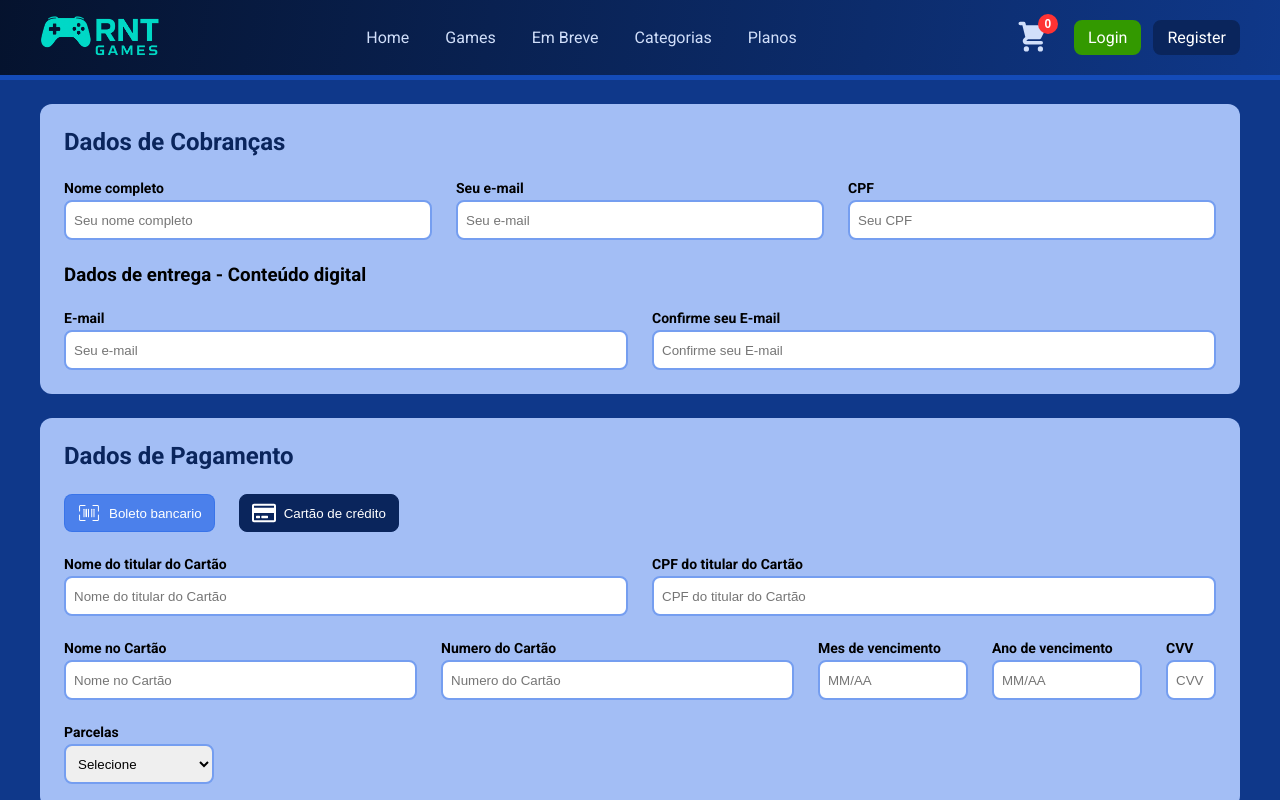
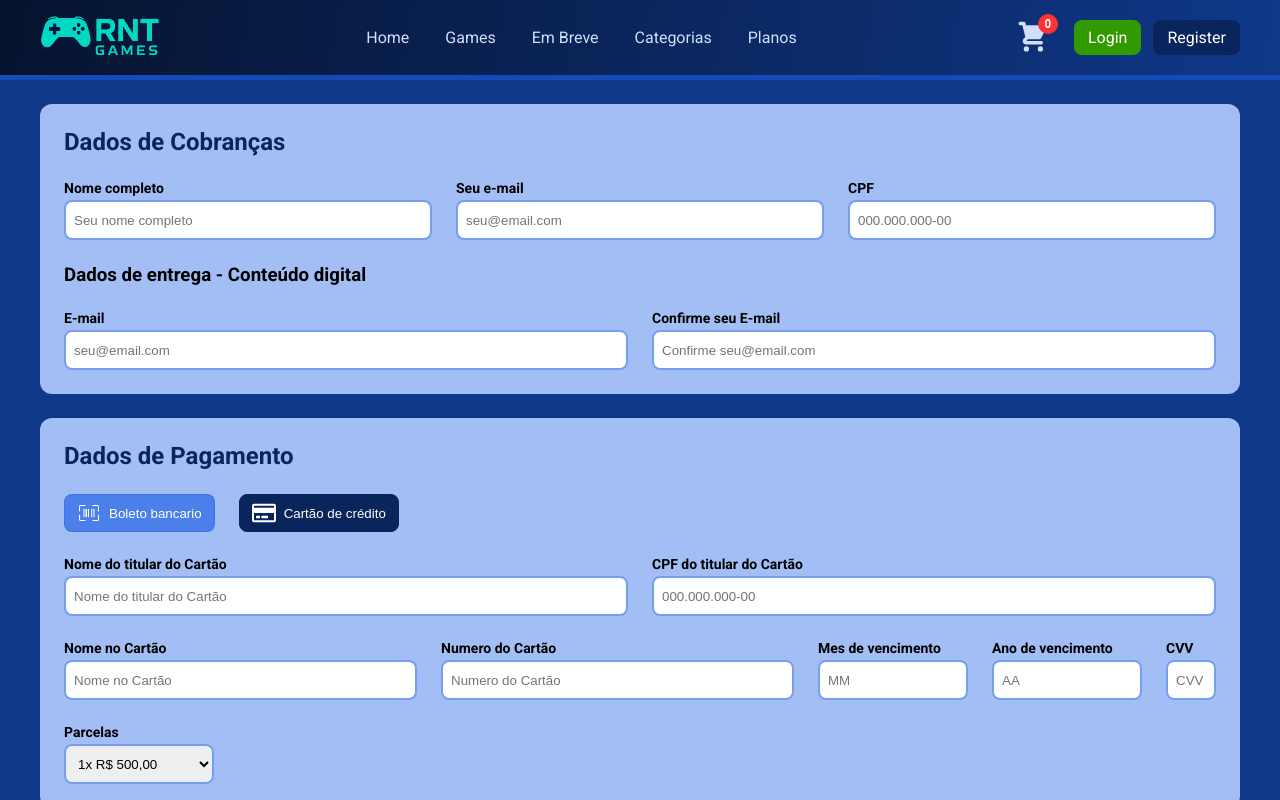
Before and after one commit to RNT13/rnt-games, a Next.js app: page /checkout in a window 1280 px wide. Both pictures are taken after a click on the button "Cartão de crédito". Shown: the top 800 px of the page. Built offline with nearby package versions, Linux system fonts and the light colour scheme.

Commit message:
Update: - mudanças no formulario de checkout - instalação e implementação do  formik + yop

```diff
--- a/src/app/(public)/checkout/checkoutStyles.ts
+++ b/src/app/(public)/checkout/checkoutStyles.ts
@@ -57,7 +57,7 @@ export const InputGroup = styled.div<StylesProps>`
   flex: auto;
   max-width: ${props => props.$maxWidth || 'auto'};
 
-  span {
+  small {
     color: ${theme.colors.baseRed.base};
     background-color: ${theme.colors.baseRed.light02};
     border-radius: 8px;
--- a/src/app/(public)/checkout/page.tsx
+++ b/src/app/(public)/checkout/page.tsx
@@ -3,155 +3,119 @@
 import { Button } from "@/components/ui/Button/Button";
 import { FormCard } from "@/components/ui/FormCard/FormCard";
 import { formatToBRL } from "@/utils/converterUtils";
-import { zodResolver } from '@hookform/resolvers/zod';
-import { FieldErrors, useForm } from 'react-hook-form';
+import { useFormik } from 'formik';
+import { useState } from "react";
 import { CiBarcode } from "react-icons/ci";
 import { FaRegCreditCard } from "react-icons/fa";
-import { z } from "zod";
+import * as yup from 'yup';
 import { CheckoutContainer, CheckoutContent, InputGroup, Row, TabStyledButton } from "./checkoutStyles";
 
-const checkoutSchema = z.object({
-  fullName: z.string().min(1, "Nome completo é obrigatório"),
-  email: z.string().email("Email inválido"),
-  cpf: z.string().min(11, "CPF inválido"),
-  deliveryEmail: z.string().email("Email de entrega inválido"),
-  confirmDeliveryEmail: z.string().email("Confirmação de email inválido"),
-  payWithCard: z.boolean(),
 
-  // Campos de cartão opcionais aqui
-  cardOwner: z.string().optional(),
-  cpfCardOwner: z.string().optional(),
-  cardName: z.string().optional(),
-  cardNumber: z.string().optional(),
-  expiresMonth: z.string().optional(),
-  expiresYear: z.string().optional(),
-  cardCode: z.string().optional(),
-  instalments: z.string().optional(),
-}).superRefine((data, ctx) => {
-  if (data.payWithCard) {
-    if (!data.cardName) {
-      ctx.addIssue({
-        code: z.ZodIssueCode.custom,
-        message: "Número do cartão é obrigatório",
-        path: ["cardName"],
-      });
+export default function Checkout() {
+  const form = useFormik({
+    initialValues: {
+      fullName: '',
+      email: '',
+      cpf: '',
+      deliveryEmail: '',
+      confirmDeliveryEmail: '',
+
+      payWithCard: false,
+      cardOwner: '',
+      cpfCardOwner: '',
+      cardName: '',
+      cardNumber: '',
+      expiresMonth: '',
+      expiresYear: '',
+      cardCode: '',
+      instalments: '1',
+    },
+    validationSchema: yup.object({
+      fullName: yup.string().min(5, 'Minimo de 5 caracteres').required('Campo obrigatório'),
+      email: yup.string().email('E-mail inválido').required('Campo obrigatório'),
+      cpf: yup.string().min(14, 'Minimo de 14 caracteres').max(14, 'Maximo de 14 caracteres').required('Campo obrigatório'),
+      deliveryEmail: yup.string().email('E-mail inválido').required('Campo obrigatório'),
+      confirmDeliveryEmail: yup.string().email('E-mail inválido').required('Campo obrigatório').oneOf([yup.ref('deliveryEmail')], 'E-mail não confere'),
+
+      cardOwner: yup.string().when((values, schema) => payWithCard ? schema.required('Campo obrigatório') : schema),
+      cpfCardOwner: yup.string().when((values, schema) => payWithCard ? schema.required('Campo obrigatório') : schema),
+      cardName: yup.string().when((values, schema) => payWithCard ? schema.required('Campo obrigatório') : schema),
+      cardNumber: yup.string().when((values, schema) => payWithCard ? schema.required('Campo obrigatório') : schema),
+      expiresMonth: yup.string().when((values, schema) => payWithCard ? schema.required('Campo obrigatório') : schema),
+      expiresYear: yup.string().when((values, schema) => payWithCard ? schema.required('Campo obrigatório') : schema),
+      cardCode: yup.string().when((values, schema) => payWithCard ? schema.required('Campo obrigatório') : schema),
+      instalments: yup.string().when((values, schema) => payWithCard ? schema.required('Campo obrigatório') : schema),
+    }),
+    onSubmit: (values) => {
+      console.log(values)
     }
-    if (!data.cardOwner) {
-      ctx.addIssue({
-        code: z.ZodIssueCode.custom,
-        message: "Nome do titular é obrigatório",
-        path: ["cardOwner"],
-      });
-    }
-    if (!data.cpfCardOwner) {
-      ctx.addIssue({
-        code: z.ZodIssueCode.custom,
-        message: "CPF do titular é obrigatório",
-        path: ["cpfCardOwner"],
-      });
-    }
-    if (!data.expiresMonth) {
-      ctx.addIssue({
-        code: z.ZodIssueCode.custom,
-        message: "Mês de validade é obrigatório",
-        path: ["expiresMonth"],
-      });
-    }
-    if (!data.expiresYear) {
-      ctx.addIssue({
-        code: z.ZodIssueCode.custom,
-        message: "Ano de validade é obrigatório",
-        path: ["expiresYear"],
-      });
-    }
-    if (!data.cardCode) {
-      ctx.addIssue({
-        code: z.ZodIssueCode.custom,
-        message: "Código de segurança é obrigatório",
-        path: ["cardCode"],
-      });
-    }
-    if (!data.instalments) {
-      ctx.addIssue({
-        code: z.ZodIssueCode.custom,
-        message: "Selecione o número de parcelas",
-        path: ["instalments"],
-      });
-    }
-    if (!data.cardNumber) {
-      ctx.addIssue({
-        code: z.ZodIssueCode.custom,
-        message: "Número do cartão é obrigatório",
-        path: ["cardNumber"],
-      });
+  })
+
+  const [payWithCard, setPayWithCard] = useState(false)
+
+  const getErrorMessage = (fieldName: string, message?: string) => {
+    const isTouched = fieldName in form.touched
+    const hasError = fieldName in form.errors
+
+    if (isTouched && hasError) {
+      return (
+        <small>{message}</small>
+      )
+    } else {
+      return null
     }
   }
-});
-
-type formSchemaType = z.infer<typeof checkoutSchema>
-
-export default function Checkout() {
-  const { register, handleSubmit, setValue, formState: { errors }, watch } = useForm<formSchemaType>({
-    resolver: zodResolver(checkoutSchema),
-    defaultValues: {
-      payWithCard: false,
-    },
-  });
-
-  const payWithCard = watch('payWithCard');
-
-  const onSubmit = (data: formSchemaType) => {
-    console.log("submit");
-    console.log("Dados do form:", data);
-  }
-
-  const onError = (errors: FieldErrors<formSchemaType>) => {
-    console.log('Erro no formulário:', errors);
-  };
 
   return (
     <CheckoutContainer $marginTop="24px" >
       <CheckoutContent>
-        <form onSubmit={handleSubmit(onSubmit, onError)}>
+        <form onSubmit={form.handleSubmit}>
           <FormCard title="Dados de Cobranças">
             <Row>
+
               <InputGroup>
                 <label htmlFor="fullName">Nome completo</label>
-                <input id="fullName" {...register("fullName")} type="text" placeholder="Seu nome completo" />
-                {errors.fullName && <span>{errors.fullName.message}</span>}
+                <input id="fullName" name="fullName" type="text" placeholder="Seu nome completo" value={form.values.fullName} onChange={form.handleChange} onBlur={form.handleBlur} />
+                {getErrorMessage('fullName', form.errors.fullName)}
               </InputGroup>
+
               <InputGroup>
                 <label htmlFor="email" >Seu e-mail</label>
-                <input id="email" {...register('email')} type="email" placeholder="Seu e-mail" />
-                {errors.email && <span>{errors.email.message}</span>}
+                <input id="email" name="email" type="email" placeholder="seu@email.com" value={form.values.email} onChange={form.handleChange} onBlur={form.handleBlur} />
+                {getErrorMessage('email', form.errors.email)}
               </InputGroup>
+
               <InputGroup>
                 <label htmlFor="cpf" >CPF</label>
-                <input id="cpf" {...register('cpf')} type="text" placeholder="Seu CPF" />
-                {errors.cpf && <span>{errors.cpf.message}</span>}
+                <input id="cpf" name="cpf" type="text" placeholder="000.000.000-00" value={form.values.cpf} onChange={form.handleChange} onBlur={form.handleBlur} />
+                {getErrorMessage('cpf', form.errors.cpf)}
               </InputGroup>
+
             </Row>
             <h3 className="marginTop">Dados de entrega - Conteúdo digital</h3>
             <Row>
+
               <InputGroup>
                 <label htmlFor="deliveryEmail" >E-mail</label>
-                <input id="deliveryEmail" {...register('deliveryEmail')} type="text" placeholder="Seu e-mail" />
-                {errors.deliveryEmail && <span>{errors.deliveryEmail.message}</span>}
+                <input id="deliveryEmail" name="deliveryEmail" type="email" placeholder="seu@email.com" value={form.values.deliveryEmail} onChange={form.handleChange} onBlur={form.handleBlur} />
+                {getErrorMessage('deliveryEmail', form.errors.deliveryEmail)}
               </InputGroup>
+
               <InputGroup>
                 <label htmlFor="confirmDeliveryEmail" >Confirme seu E-mail</label>
-                <input id="confirmDeliveryEmail" {...register('confirmDeliveryEmail')} type="text" placeholder="Confirme seu E-mail" />
-                {errors.confirmDeliveryEmail && <span>{errors.confirmDeliveryEmail.message}</span>}
+                <input id="confirmDeliveryEmail" name="confirmDeliveryEmail" type="email" placeholder="Confirme seu@email.com" value={form.values.confirmDeliveryEmail} onChange={form.handleChange} onBlur={form.handleBlur} />
+                {getErrorMessage('confirmDeliveryEmail', form.errors.confirmDeliveryEmail)}
               </InputGroup>
+
             </Row>
           </FormCard>
           <FormCard title="Dados de Pagamento">
             <Row $marginBottom="24px">
-              <TabStyledButton type="button" $isActive={!payWithCard} onClick={() => setValue("payWithCard", false)}>
+              <TabStyledButton type="button" $isActive={!payWithCard} onClick={() => setPayWithCard(false)}>
                 <CiBarcode />
                 Boleto bancario
               </TabStyledButton>
-              <TabStyledButton type="button" $isActive={payWithCard} onClick={() => setValue("payWithCard", true, { shouldValidate: true })}>
+              <TabStyledButton type="button" $isActive={payWithCard} onClick={() => setPayWithCard(true)}>
                 <FaRegCreditCard />
                 Cartão de crédito
               </TabStyledButton>
@@ -160,48 +124,65 @@ export default function Checkout() {
             {payWithCard ? (
               <>
                 <Row>
+
                   <InputGroup>
                     <label htmlFor="cardOwner" >Nome do titular do Cartão</label>
-                    <input id="cardOwner" {...register('cardOwner')} type="text" placeholder="Nome do titular do Cartão" />
-                    {errors.cardOwner && <span>{errors.cardOwner.message}</span>}
+                    <input id="cardOwner" name="cardOwner" type="text" placeholder="Nome do titular do Cartão" value={form.values.cardOwner} onChange={form.handleChange} onBlur={form.handleBlur} />
+                    {getErrorMessage('cardOwner', form.errors.cardOwner)}
                   </InputGroup>
+
+
                   <InputGroup>
                     <label htmlFor="cpfCardOwner" >CPF do titular do Cartão</label>
-                    <input id="cpfCardOwner" {...register('cpfCardOwner')} type="text" placeholder="CPF do titular do Cartão" />
-                    {errors.cpfCardOwner && <span>{errors.cpfCardOwner.message}</span>}
+                    <input id="cpfCardOwner" name="cpfCardOwner" type="text" placeholder="000.000.000-00" value={form.values.cpfCardOwner} onChange={form.handleChange} onBlur={form.handleBlur} />
+                    {getErrorMessage('cpfCardOwner', form.errors.cpfCardOwner)}
+                  </InputGroup>
+
+
+                </Row>
+
+                <Row $marginTop="24px">
+
+                  <InputGroup>
+                    <label htmlFor="cardName" >Nome no Cartão</label>
+                    <input id="cardName" name="cardName" type="text" placeholder="Nome no Cartão" value={form.values.cardName} onChange={form.handleChange} onBlur={form.handleBlur} />
+                    {getErrorMessage('cardName', form.errors.cardName)}
+                  </InputGroup>
+
+
+                  <InputGroup>
+                    <label htmlFor="cardNumber" >Numero do Cartão</label>
+                    <input id="cardNumber" name="cardNumber" type="text" placeholder="Numero do Cartão" value={form.values.cardNumber} onChange={form.handleChange} onBlur={form.handleBlur} />
+                    {getErrorMessage('cardNumber', form.errors.cardNumber)}
+                  </InputGroup>
+
+
+                  <InputGroup $maxWidth="150px">
+                    <label htmlFor="expiresMonth" >Mes de vencimento</label>
+                    <input id="expiresMonth" name="expiresMonth" type="text" placeholder="MM" value={form.values.expiresMonth} onChange={form.handleChange} onBlur={form.handleBlur} />
+                    {getErrorMessage('expiresMonth', form.errors.expiresMonth)}
+                  </InputGroup>
+
+
+                  <InputGroup $maxWidth="150px">
+                    <label htmlFor="expiresYear" >Ano de vencimento</label>
+                    <input id="expiresYear" name="expiresYear" type="text" placeholder="AA" value={form.values.expiresYear} onChange={form.handleChange} onBlur={form.handleBlur} />
+                    {getErrorMessage('expiresYear', form.errors.expiresYear)}
+                  </InputGroup>
+
+
+                  <InputGroup $maxWidth="50px">
+                    <label htmlFor="cardCode" >CVV</label>
+                    <input id="cardCode" name="cardCode" type="text" placeholder="CVV" value={form.values.cardCode} onChange={form.handleChange} onBlur={form.handleBlur} />
+                    {getErrorMessage('cardCode', form.errors.cardCode)}
                   </InputGroup>
                 </Row>
+
                 <Row $marginTop="24px">
-                  <InputGroup>
-                    <label htmlFor="cardName" >Nome no Cartão</label>
-                    <input id="cardName" {...register('cardName')} type="text" placeholder="Nome no Cartão" />
-                    {errors.cardName && <span>{errors.cardName.message}</span>}
-                  </InputGroup>
-                  <InputGroup>
-                    <label htmlFor="cardNumber" >Numero do Cartão</label>
-                    <input id="cardNumber" {...register('cardNumber')} type="text" placeholder="Numero do Cartão" />
-                    {errors.cardNumber && <span>{errors.cardNumber.message}</span>}
-                  </InputGroup>
+
                   <InputGroup $maxWidth="150px">
-                    <label htmlFor="expiresMonth" >Mes de vencimento</label>
-                    <input id="expiresMonth" {...register('expiresMonth')} type="text" placeholder="MM/AA" />
-                    {errors.expiresMonth && <span>{errors.expiresMonth.message}</span>}
-                  </InputGroup>
-                  <InputGroup $maxWidth="150px">
-                    <label htmlFor="expiresYear" >Ano de vencimento</label>
-                    <input id="expiresYear" {...register('expiresYear')} type="text" placeholder="MM/AA" />
-                    {errors.expiresYear && <span>{errors.expiresYear.message}</span>}
-                  </InputGroup>
-                  <InputGroup $maxWidth="50px">
-                    <label htmlFor="cardCode" >CVV</label>
-                    <input id="cardCode" {...register('cardCode')} type="text" placeholder="CVV" />
-                    {errors.cardCode && <span>{errors.cardCode.message}</span>}
-                  </InputGroup>
-                </Row>
-                <Row $marginTop="24px">
-                  <InputGroup $maxWidth="150px">
-                    <label htmlFor="instalments" >Parcelas</label>
-                    <select id="instalments" {...register('instalments')}>
+                    <label htmlFor="instalments">Parcelas</label>
+                    <select id="instalments" name="instalments" value={form.values.instalments} onChange={form.handleChange} onBlur={form.handleBlur}>
                       <option value="">Selecione</option>
                       {Array.from({ length: 12 }, (_, i) => (
                         <option key={i + 1} value={i + 1}>
@@ -209,7 +190,9 @@ export default function Checkout() {
                         </option>
                       ))}
                     </select>
+                    {getErrorMessage('instalments', form.errors.instalments)}
                   </InputGroup>
+
                 </Row>
               </>
             ) : (
--- a/src/services/api.ts
+++ b/src/services/api.ts
@@ -1,4 +1,5 @@
 import { GameType } from '@/types/GameType'
+import { PurchasePayLoad } from '@/types/PurchaseType'
 import { fakeApi } from './axios'
 
 export const getGameById = async (id: string): Promise<GameType> => {
@@ -15,3 +16,8 @@ export const getSoonGamesList = async (): Promise<GameType[]> => {
   const response = await fakeApi.get('/em-breve')
   return response.data
 }
+
+export const postePurchase = async (body: PurchasePayLoad): Promise<PurchasePayLoad[]> => {
+  const response = await fakeApi.post('/checkout', body)
+  return response.data
+}
```
Also changed, not shown: package.json (+3 -4 lines), src/redux/slices/gameSlice.ts (+13 -1 lines), src/types/PurchaseType.ts (added, +33 -0 lines), 1 other file (tests, documents, lock files or other folders).
